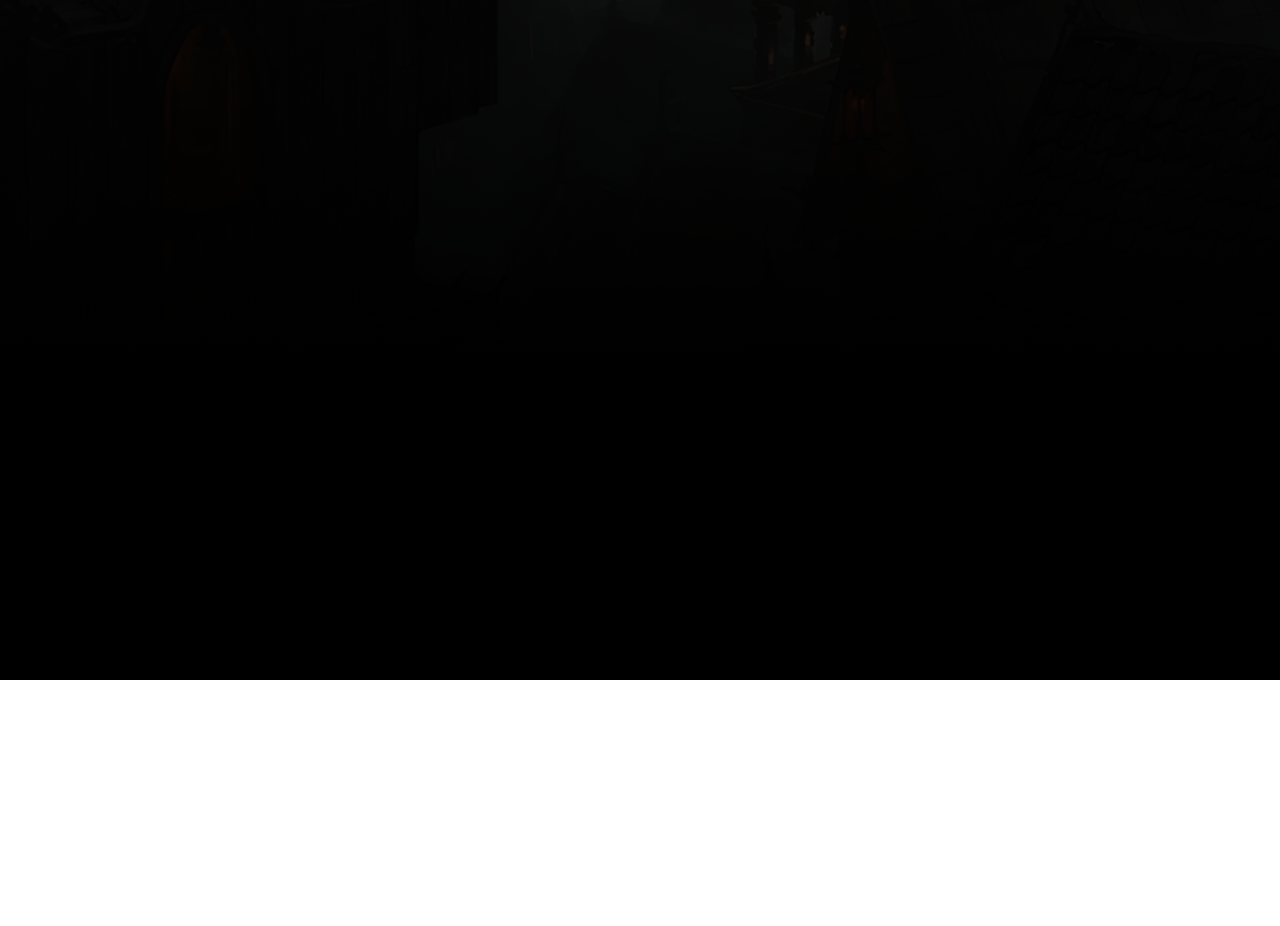
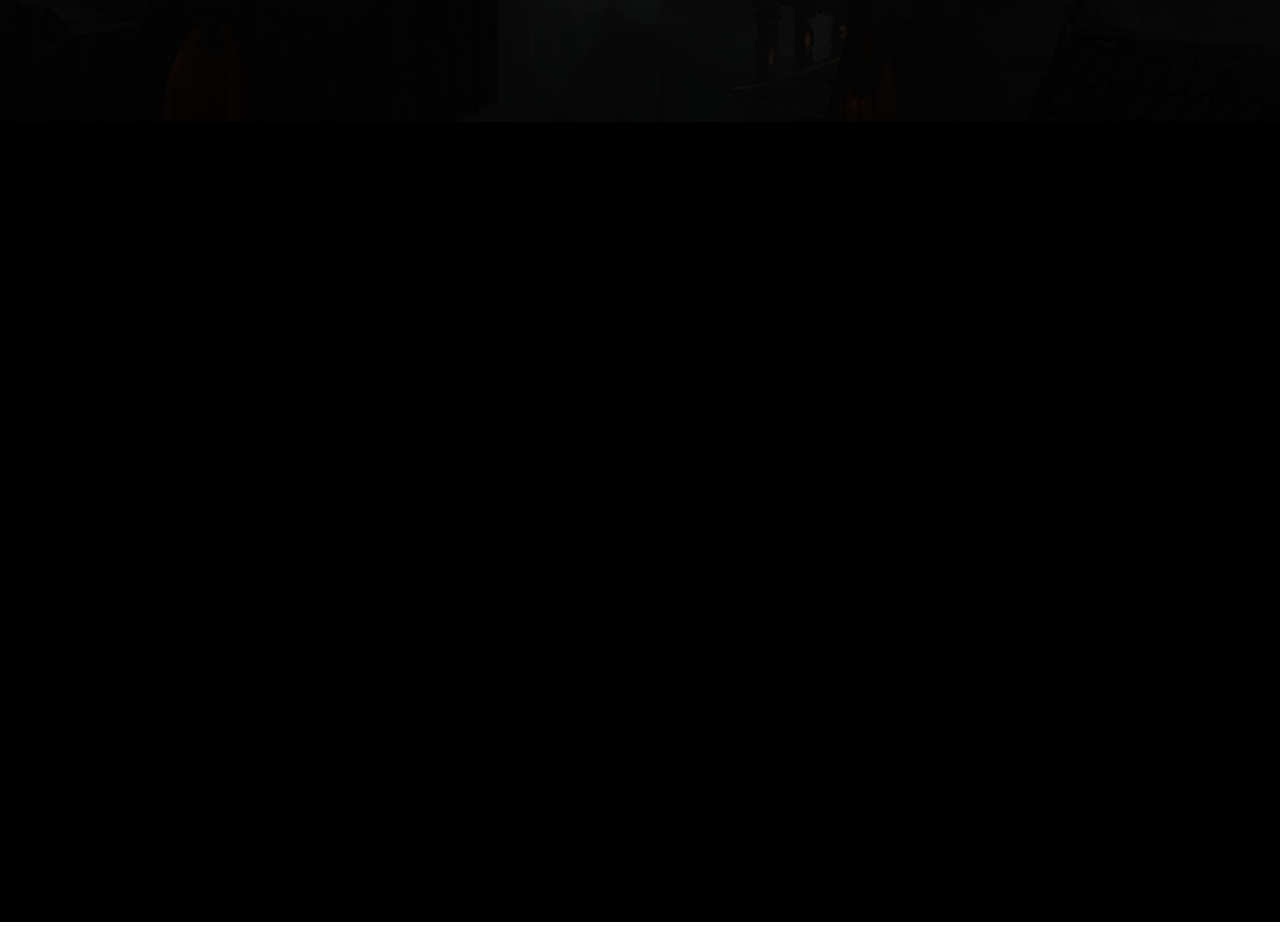
Before and after one commit to DanielBerger1995/boardgamecafe, a plain HTML site: page subpages/quest.html in a window 1280 px wide. Shown: the part 2520-3446 px from the top of the page. Before the commit the page ends 3200 px from the top, so only its background shows below. Drawn offline with nearby package versions, Linux system fonts and the light colour scheme; no server answers; a web font is replaced by a local one.

Commit message:
black box at the bottom to prevent white space

```diff
--- a/css/quest.css
+++ b/css/quest.css
@@ -3,12 +3,10 @@
 * {
     margin: 0;
     padding: 0;
-    box-sizing: border-box;
-}
-
+    box-sizing: border-box;/*
 body {
     overflow: hidden;
-}
+} */
 
 #bigWrapper {
     -webkit-transition: all 1s ease-in-out;
@@ -17,6 +15,13 @@ body {
   -o-transition: all 1s ease-in-out;
   transition: all 1s ease-in-out;
   position: relative;
+}
+
+#blackbox {
+    width: 100vw;
+    height: 100vh;
+    display: inline-block;
+    background-color: #000;
 }
 
 #anchor {
--- a/subpages/quest.html
+++ b/subpages/quest.html
@@ -64,6 +64,7 @@
             <div id="roleplayingSolo-container"></div>
             <div id="roleplayingTeam-container"></div>
         </section>
+        <section id="blackbox"></section>
     </main>
 
     <span id="anchor"></span>
```
